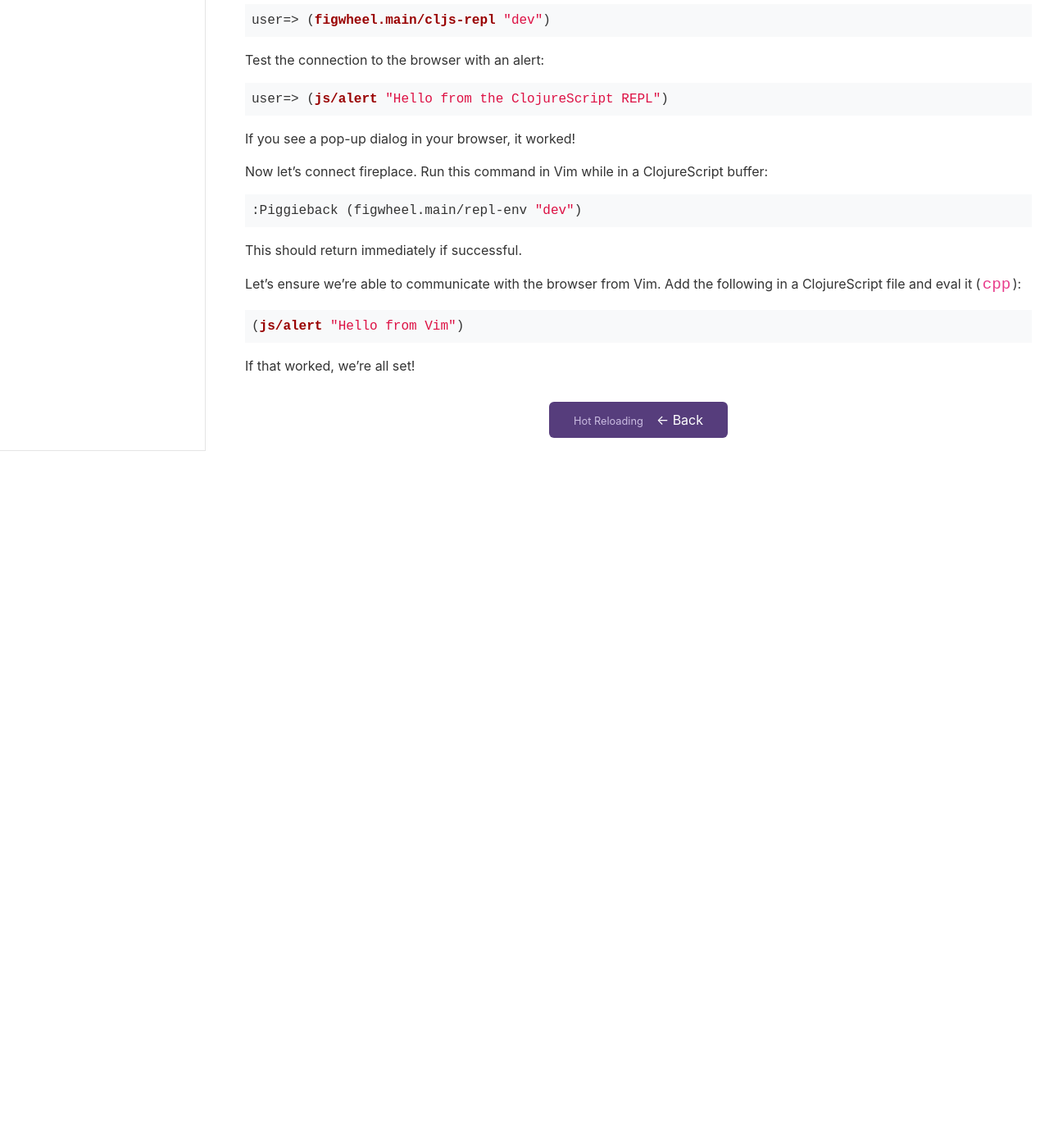
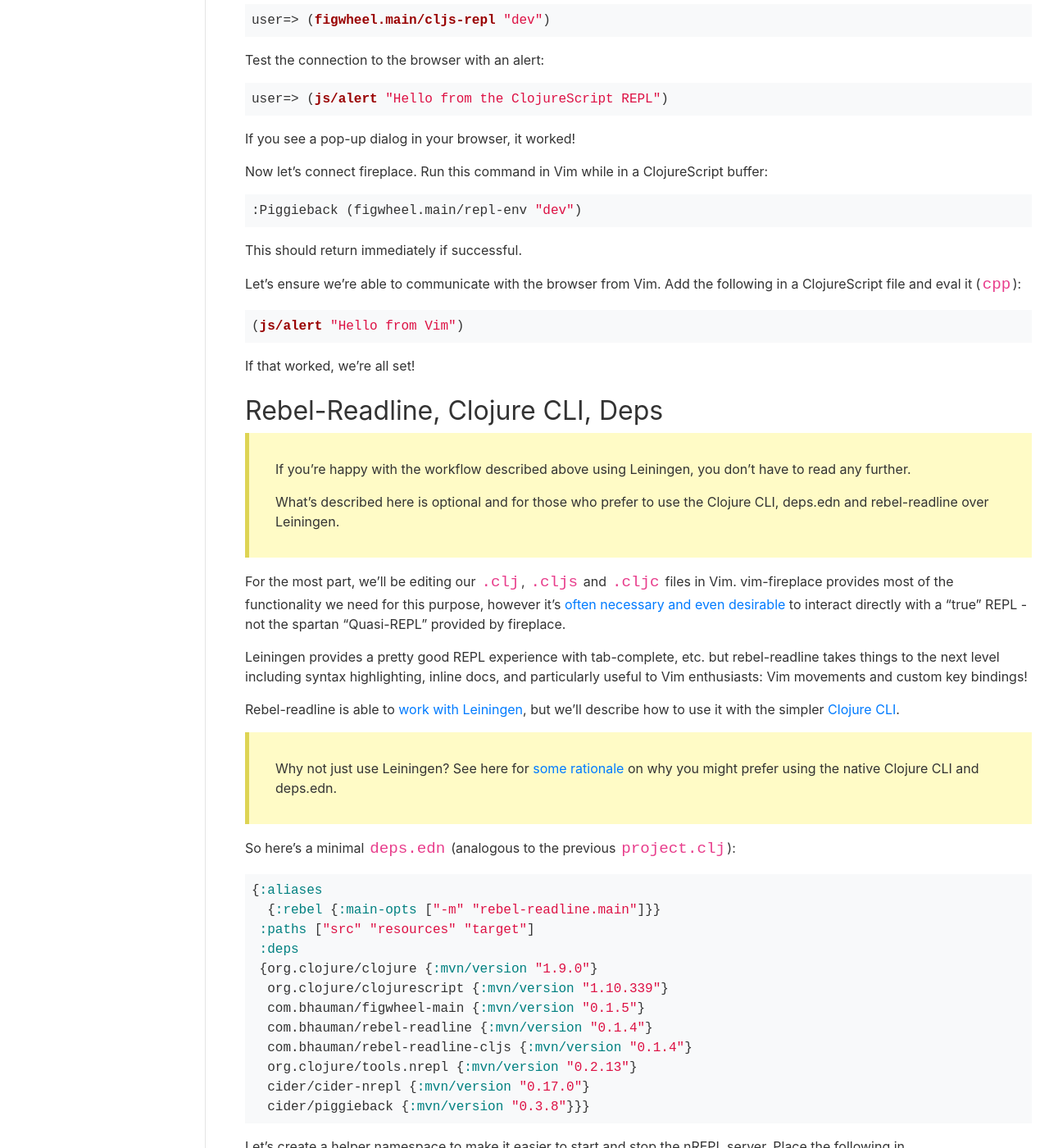
Before and after one commit to bhauman/figwheel-main, a Jekyll site: the page built from docs/docs/vim.md, in a window 1280 px wide and 1400 px high, scrolled down 2824 px. Shown: the whole window at 82% size. Built offline with Jekyll 4.4.1, drawn with Linux system fonts in a browser that asks for light colours; before the commit the page ends 3454 px from its top, so only the background shows below that; some of the changed text lies outside the part shown.

Commit message:
vim-fireplace doc (advanced)

````diff
--- a/docs/docs/vim.md
+++ b/docs/docs/vim.md
@@ -173,3 +173,125 @@
 ```
 
 If that worked, we're all set!
+
+## Rebel-Readline, Clojure CLI, Deps
+
+> If you're happy with the workflow described above using Leiningen, you
+> don't have to read any further.
+>
+> What's described here is optional and for those who prefer to use the
+> Clojure CLI, deps.edn and rebel-readline over Leiningen.
+
+For the most part, we'll be editing our `.clj`, `.cljs` and `.cljc`
+files in Vim. vim-fireplace provides most of the functionality we need
+for this purpose, however it's
+[often necessary and even desirable](https://github.com/bhauman/rebel-readline/blob/master/rebel-readline/doc/intro.md)
+to interact directly with a "true" REPL - not the spartan "Quasi-REPL"
+provided by fireplace.
+
+Leiningen provides a pretty good REPL experience with tab-complete,
+etc. but rebel-readline takes things to the next level including
+syntax highlighting, inline docs, and particularly useful to Vim
+enthusiasts: Vim movements and custom key bindings!
+
+Rebel-readline is able to
+[work with Leiningen](https://github.com/bhauman/rebel-readline#leiningen),
+but we'll describe how to use it with the simpler
+[Clojure CLI](https://clojure.org/guides/deps_and_cli).
+
+> Why not just use Leiningen? See here for
+> [some rationale](https://clojure.org/reference/deps_and_cli) on why
+> you might prefer using the native Clojure CLI and deps.edn.
+
+So here's a minimal `deps.edn` (analogous to the previous `project.clj`):
+
+```clojure
+{:aliases
+  {:rebel {:main-opts ["-m" "rebel-readline.main"]}}
+ :paths ["src" "resources" "target"]
+ :deps
+ {org.clojure/clojure {:mvn/version "1.9.0"}
+  org.clojure/clojurescript {:mvn/version "1.10.339"}
+  com.bhauman/figwheel-main {:mvn/version "0.1.5"}
+  com.bhauman/rebel-readline {:mvn/version "0.1.4"}
+  com.bhauman/rebel-readline-cljs {:mvn/version "0.1.4"}
+  org.clojure/tools.nrepl {:mvn/version "0.2.13"}
+  cider/cider-nrepl {:mvn/version "0.17.0"}
+  cider/piggieback {:mvn/version "0.3.8"}}}
+```
+
+Let's create a helper namespace to make it easier to start and stop the
+nREPL server. Place the following in `src/fullstack/helpers.clj`:
+
+```clojure
+(ns fullstack.helpers
+  "Helpers around starting/stopping an nREPL server."
+  (:require [clojure.tools.nrepl.server :as nrepl-server]
+            [clojure.java.io :as io]
+
+(def nrepl-port 7888)
+(defonce nrepl-server (atom nil))
+
+(defn nrepl-handler []
+  (require 'cider.nrepl)
+  (ns-resolve 'cider.nrepl 'cider-nrepl-handler))
+
+(defn start-nrepl-server! []
+  (reset!
+    nrepl-server
+    (nrepl-server/start-server :port nrepl-port
+                               :handler (nrepl-handler)))
+  (println "Cider nREPL server started on port" nrepl-port)
+  (spit ".nrepl-port" nrepl-port))
+
+(defn stop-nrepl-server! []
+  (when (not (nil? @nrepl-server))
+    (nrepl-server/stop-server @nrepl-server)
+    (println "Cider nREPL server on port" nrepl-port "stopped")
+    (reset! nrepl-server nil)
+    (io/delete-file ".nrepl-port" true)))
+```
+
+Now we can start the Clojure REPL with rebel-readline:
+
+```shell
+$ clojure -A:rebel
+```
+
+And start the nREPL server:
+
+```clojure
+user=> (require '[fullstack.helpers :refer :all])
+
+user=> (start-nrepl-server!)
+```
+
+Now vim-fireplace can talk to the REPL. Verify this by `eval`ing
+something from Vim.
+
+The remaining steps are just like what we did earlier with our
+Leiningen setup. See [this section](#starting-the-repls) (skipping the
+`lein repl` step of course).
+
+That's it. You now have a rebel-readline REPL (via the Clojure CLI and
+deps.edn) with no Leiningen in sight.
+
+## Dedicated Clojure REPL
+
+With the two setups describe above, our REPL is left in a state suited
+to working in a ClojureScript environment. The Clojure environment is
+still there of course, but we can't easily work with our Clojure
+code-base directly at the REPL.
+
+But as we already have an nREPL server running we can just launch
+another REPL and connect to our running environment. Simply run:
+
+```shell
+$ lein repl :connect
+```
+
+> Unfortunately rebel-readline doesn't currently support working within
+> an nREPL session. So we have to use Leiningen (or Boot if you prefer)
+> for this second REPL instance.
+
+Now we have a dedicated REPL for working with Clojure.
````
